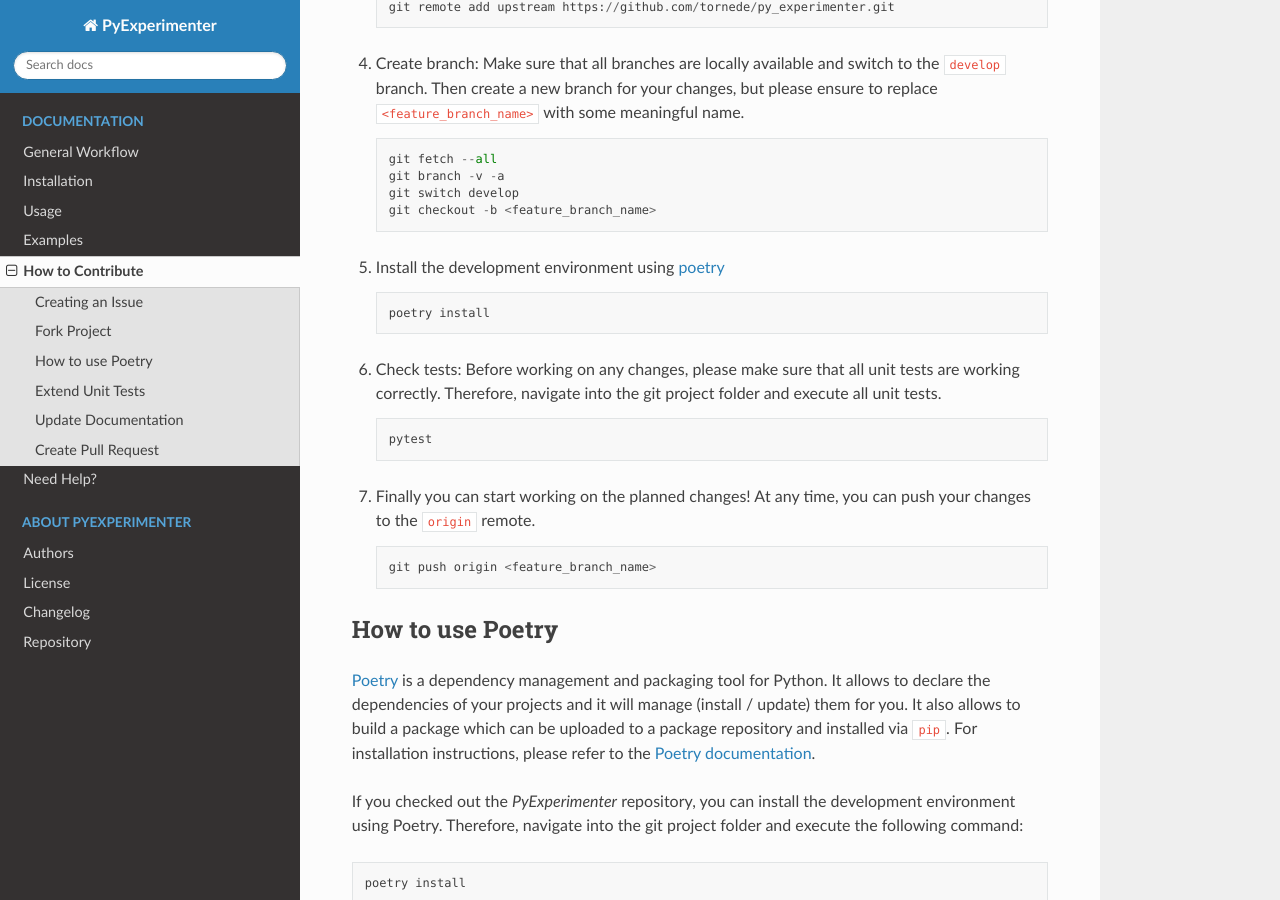
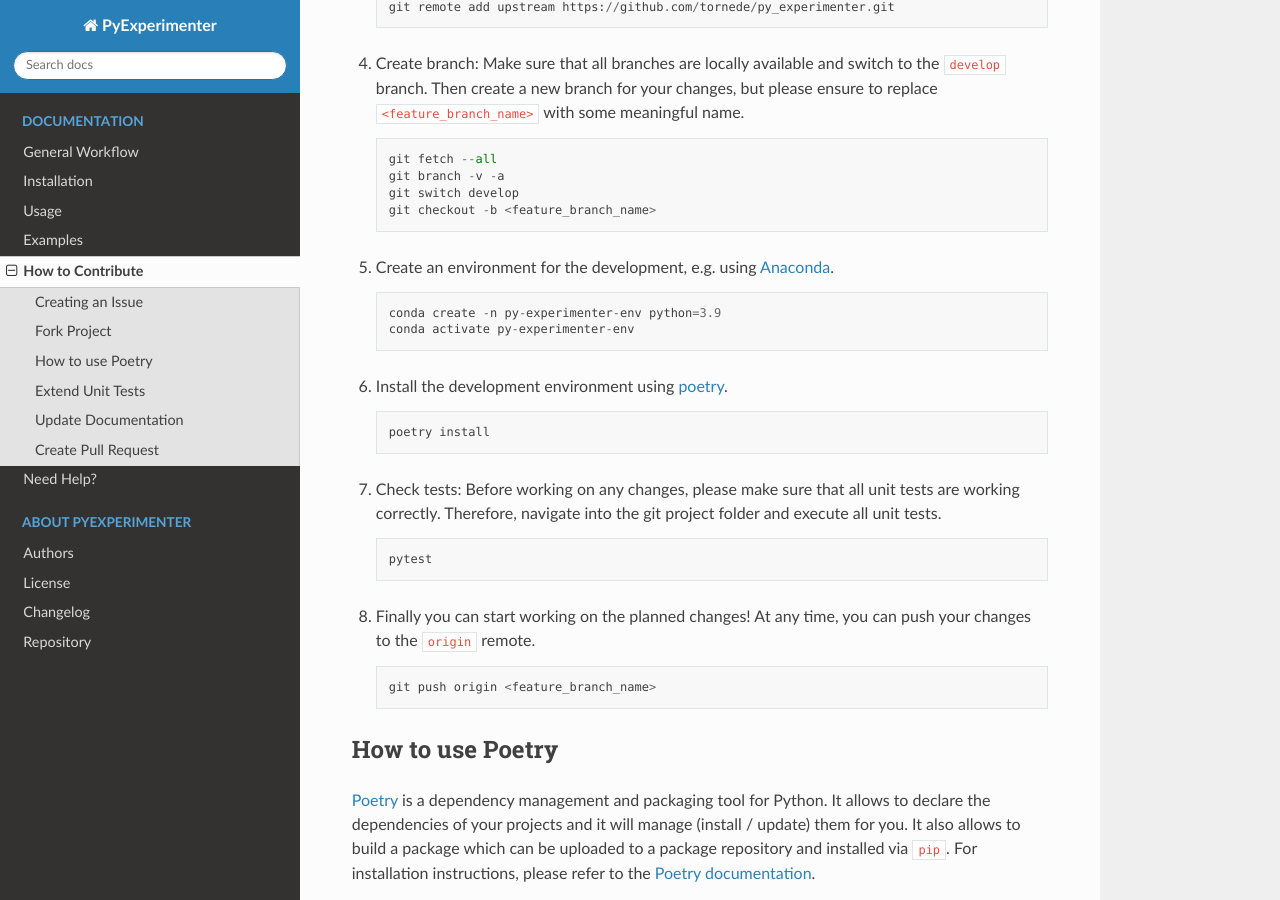
Before and after one commit to tornede/py_experimenter, a Sphinx documentation site: the page built from docs/source/how-to-contribute.rst, in a window 1280 px wide and 900 px high, scrolled down 1388 px. Built offline with Sphinx 7.4.7 and the Read the Docs theme 2.0.0, drawn with Linux system fonts in a browser that asks for light colours; pages that are not in the unit, such as notebooks, are missing from menus.

Commit message:
Add environmental usage to development workflow

```diff
--- a/docs/source/how-to-contribute.rst
+++ b/docs/source/how-to-contribute.rst
@@ -64,20 +64,27 @@ The contribution workflow for the `PyExperimenter` is based on the fork-and-bran
         git switch develop
         git checkout -b <feature_branch_name>
 
-5. Install the development environment using `poetry <poetry_>`_
+5. Create an environment for the development, e.g. using `Anaconda <anaconda_>`_.
+
+   .. code-block::
+
+        conda create -n py-experimenter-env python=3.9
+        conda activate py-experimenter-env
+
+6. Install the development environment using :ref:`poetry <use_poetry>`.
 
    .. code-block::
 
         poetry install
 
 
-6. Check tests: Before working on any changes, please make sure that all unit tests are working correctly. Therefore, navigate into the git project folder and execute all unit tests.
+7. Check tests: Before working on any changes, please make sure that all unit tests are working correctly. Therefore, navigate into the git project folder and execute all unit tests.
 
    .. code-block::
 
         pytest
 
-7. Finally you can start working on the planned changes! At any time, you can push your changes to the ``origin`` remote.
+8. Finally you can start working on the planned changes! At any time, you can push your changes to the ``origin`` remote.
 
    .. code-block::
 
@@ -191,7 +198,7 @@ Afterwards, go to the `PyExperimenter GitHub Pull Requests <github_py_experiment
 3. Reference the according issue you either created or have selected at the very beginning.
 
 
-.. _anaconda: https://conda.io/
+.. _anaconda: https://docs.anaconda.com/anaconda/install/
 .. _fork_and_branch_workflow: https://blog.scottlowe.org/2015/01/27/using-fork-branch-git-workflow/
 .. _github_py_experimenter: https://github.com/tornede/py_experimenter/
 .. _github_py_experimenter_issues: https://github.com/tornede/py_experimenter/issues
```
